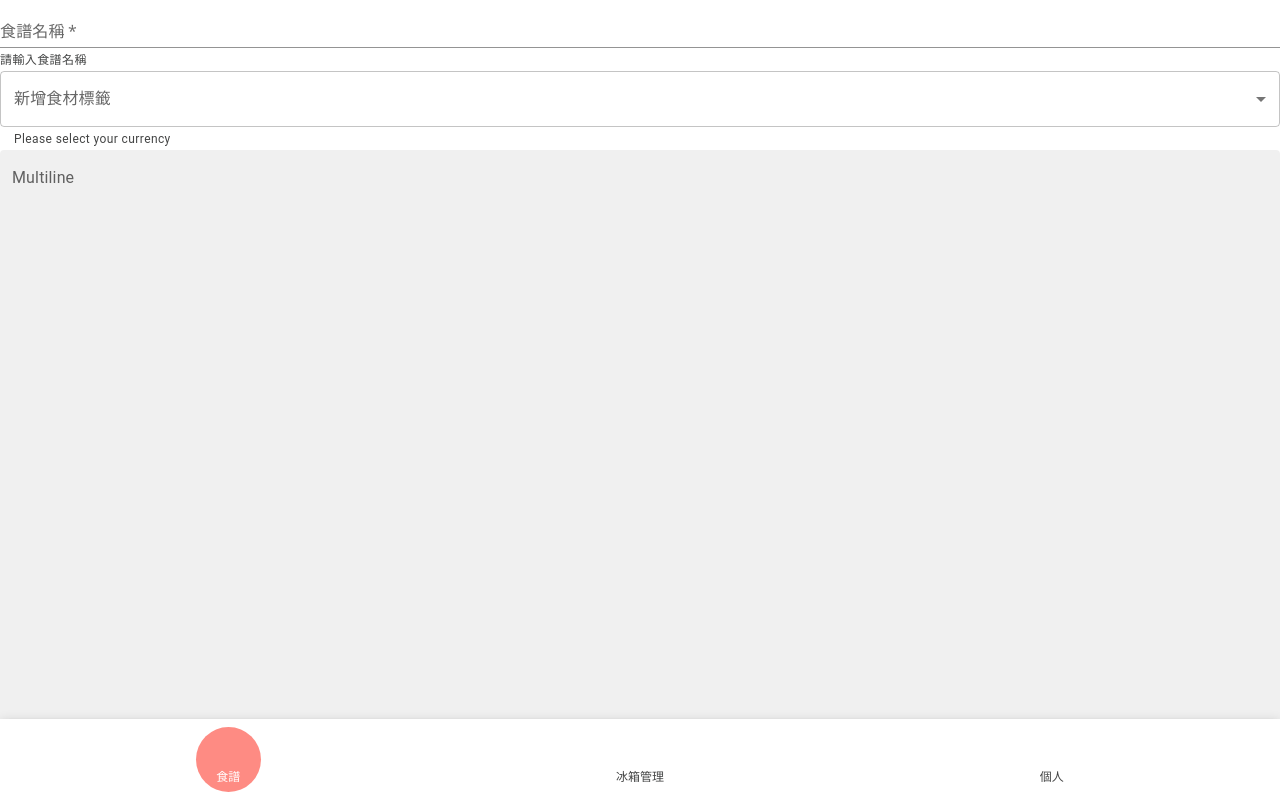
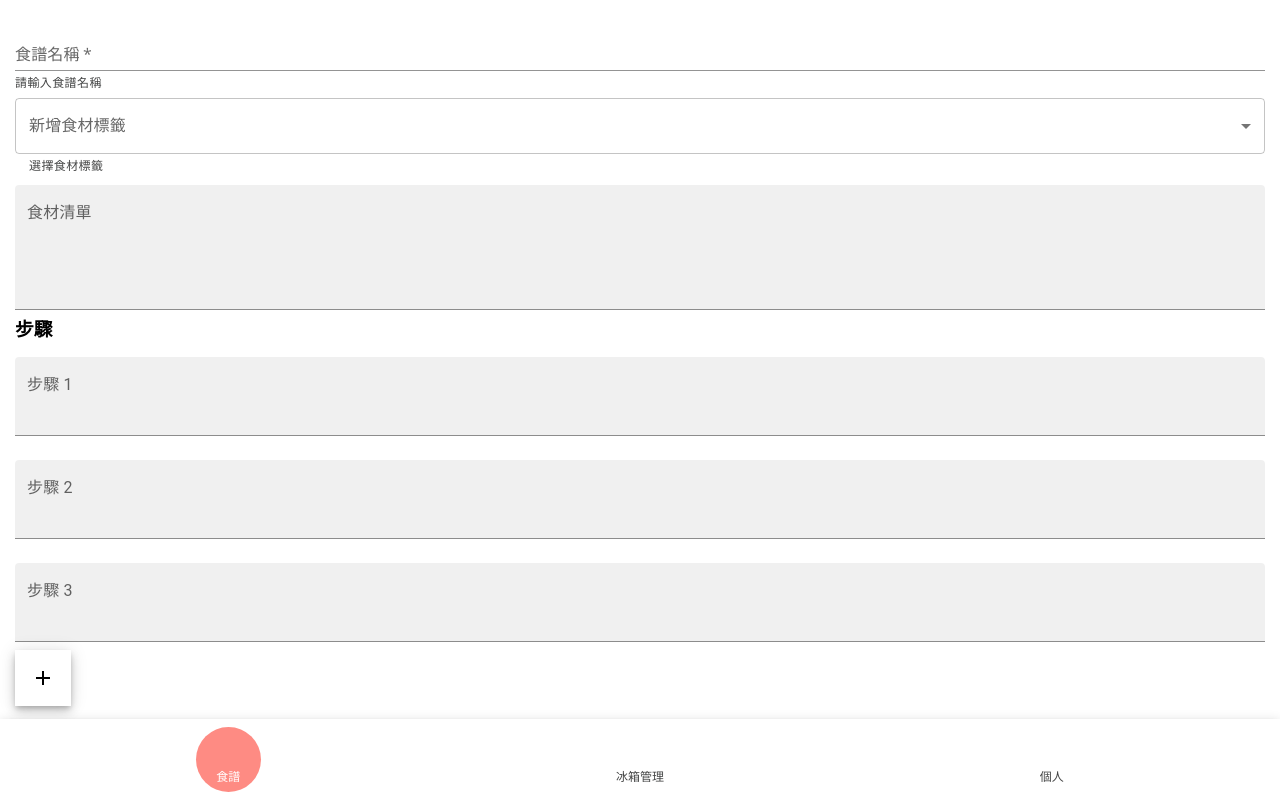
Before and after one commit to lefty1717/DAMN-test, a React (Create React App) app: page /addrecipe in a window 1280 px wide. Built offline with nearby package versions, Linux system fonts and the light colour scheme; some icons are missing.

Commit message:
step generater

```diff
--- a/src/App.js
+++ b/src/App.js
@@ -9,9 +9,12 @@ import ProfilePage from "./pages/ProfilePage";
 import AddRecipePage from "./pages/recipe/AddRecipePage";
 import { BrowserRouter as Router, Switch, Route } from "react-router-dom";
 
+
 function App() {
+
   return (
     <div className="app">
+
         <Router>
           <Switch>
             <Route path="/signup">
--- a/src/pages/recipe/addRecipePage.js
+++ b/src/pages/recipe/addRecipePage.js
@@ -1,41 +1,60 @@
 import React, { useState } from "react";
 import TextField from "@mui/material/TextField";
-
+import Fab from "@mui/material/Fab";
+import AddIcon from "@mui/icons-material/Add";
 import IngredientsSelector from "../../components/recipe/IngredientsSelector";
+import { createTheme, ThemeProvider, styled } from "@material-ui/core/styles";
 const AddRecipePage = () => {
   const user = {
     name: "cube",
   };
 
   const [material, setMaterial] = useState("EUR");
+  const [stepsList, setStepsList] = useState([{}, {}, {}]);
+  const theme = createTheme({
+    palette: {
+      primary: {
+        main: "#fe8b83",
+      },
+      // secondary: {
+      //   main: green[500],
+      // },
+    },
+  });
 
   const handleChangeMaterial = (event) => {
     setMaterial(event.target.value);
   };
 
+  const createStepInputField = () => {
+    /*
+    {
+      content: "將雞蛋攪拌均勻"
+      imageURL: "https:// .....jpg"
+      }
+    */
+    setStepsList([...stepsList, { content: "" }]);
+  };
+
+  const deleteStepInputField = () =>{
+
+  }
+
   return (
+    <ThemeProvider theme={theme}>
       <div className="addRecipePage">
         {/* image upload */}
-      {/* recipe basic form  like name, author(default is user.name) */}
+        {/* 食材名稱 */}
         <TextField
           id="name"
           label="食譜名稱"
           variant="standard"
           maxRows={4}
           required
+          margin="dense"
           helperText="請輸入食譜名稱"
         />
-      {/* <TextField
-        required
-        maxRows={4}
-        id="author"
-        defaultValue={user.name}
-        label="作者"
-        variant="standard"
-        helperText="請輸入作者"
-      /> */}
-      {/* recipe materials dropdown is a components!! */}
-
+        {/* 食材標籤選擇器 */}
         <TextField
           sx={{
             left: "0px",
@@ -46,25 +65,45 @@ const AddRecipePage = () => {
           placeholder="新增食材標籤"
           // value={materials}
           onChange={handleChangeMaterial}
-        helperText="Please select your currency"
+          helperText="選擇食材標籤"
         >
           <IngredientsSelector />
         </TextField>
-      {/* text block use hack.md  */}
+        {/* 食材所需量 */}
         <TextField
           id="filled-multiline-flexible"
-        label="Multiline"
+          label="食材清單"
           multiline
-        // maxRows={4}
-        rows={25}
+          placeholder={`雞蛋 1顆 \n白飯 300 公克`}
+          margin="dense"
+          rows={4}
           // value={value}
           // onChange={handleChange}
           variant="filled"
         />
-      {/* display block use hack.md */}
-      {/* fast build template button */}
-      {/* submit button */}
+        {/* map 所有步驟 透過按鈕新增刪除 inputField */}
+        <h3>步驟</h3>
+        {stepsList.map((el, id) => (
+          <TextField
+            id="filled-multiline-flexible"
+            key={id}
+            label={`步驟 ${id + 1}`}
+            multiline
+            margin="normal"
+            // maxRows={4}
+            rows={2}
+            variant="filled"
+          />
+        ))}
+
+        <Fab color={"#fe8b83"} aria-label="add" onClick={createStepInputField}>
+          <AddIcon />
+        </Fab>
+
+
+        {/* 新增食譜按鈕 submit button */}
       </div>
+    </ThemeProvider>
   );
 };
 
--- a/src/scss/scss-pages/_addRecipePage.scss
+++ b/src/scss/scss-pages/_addRecipePage.scss
@@ -1,4 +1,9 @@
 .addRecipePage {
   display: flex;
   flex-direction: column;
+  padding: 15px;
+
+  #menu- {
+    color: black;
+  }
 }
```
Also changed, not shown: src/components/recipe/IngredientsSelector.js (+6 -4 lines), src/scss/all.css, 1 other file (tests, documents, lock files or other folders). Lines whose indentation alone changed are shown as unchanged.
